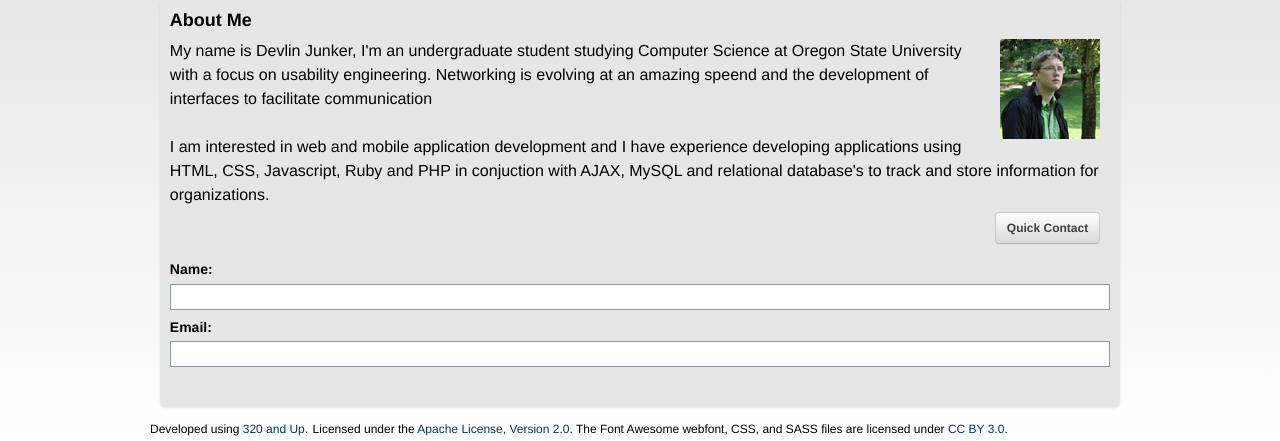
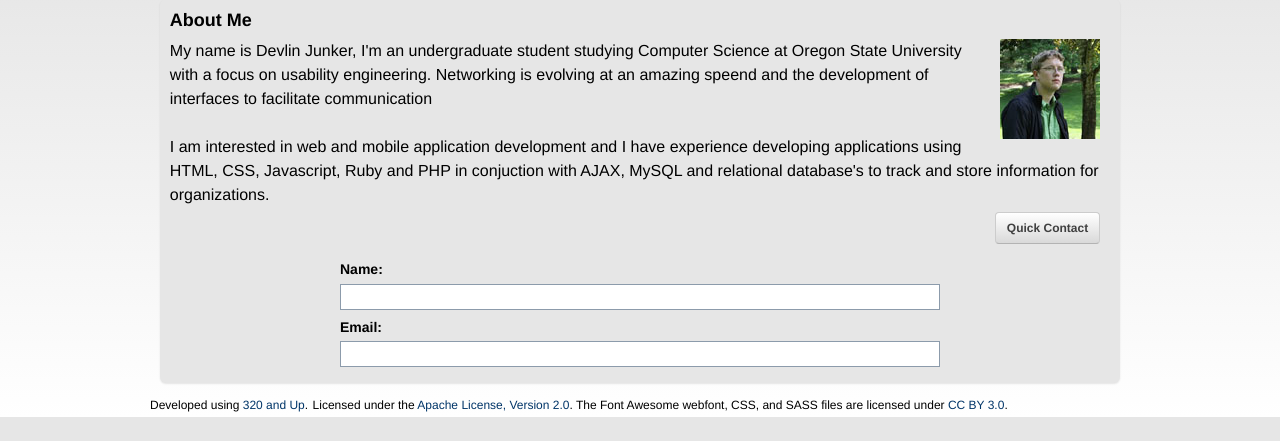
Before and after one commit to devlinjunker/design-junkie, a PHP site: page / in a window 1280 px wide. Shown: the part 734-1175 px from the top of the page. After the commit the page ends 1151 px from the top, so only its background shows below. Run offline with PHP 8.4, Linux system fonts and the light colour scheme; data that the repository does not hold is empty; some libraries are stand-ins or nearby versions.

Commit message:
form margin and width

```diff
--- a/sass/_320.scss
+++ b/sass/_320.scss
@@ -28,3 +28,7 @@
 		}
 	}
 }
+
+#quickcontact{
+	width: 100%;
+}
--- a/sass/_600.scss
+++ b/sass/_600.scss
@@ -43,3 +43,7 @@
 		margin : $baselineheight ($baselineheight / 2);
 	}
 }
+
+#quickcontact{
+	width: 600px;
+}
--- a/sass/_page.scss
+++ b/sass/_page.scss
@@ -22,4 +22,6 @@
 
 #quickcontact{
 	padding-top:50px;
+	width: 600px;
+	margin: auto;
 }
--- a/stylesheets/screen.css
+++ b/stylesheets/screen.css
@@ -2566,6 +2566,8 @@ html {
 /* line 23, C:/Users/Devlin/Dropbox/CS Stuff/Web Development/design-junkie/sass/_page.scss */
 #quickcontact {
   padding-top: 50px;
+  width: 600px;
+  margin: auto;
 }
 
 /* Modernizr =================================================== */
@@ -2641,6 +2643,11 @@ html {
     display: table-cell;
     text-align: center;
   }
+
+  /* line 32, C:/Users/Devlin/Dropbox/CS Stuff/Web Development/design-junkie/sass/_320.scss */
+  #quickcontact {
+    width: 100%;
+  }
 }
 @media only screen and (min-width: 600px) {
   /* line 3, C:/Users/Devlin/Dropbox/CS Stuff/Web Development/design-junkie/sass/_600.scss */
@@ -2692,4 +2699,9 @@ html {
     float: left;
     margin: 1.5em 0.75em;
   }
-}
+
+  /* line 47, C:/Users/Devlin/Dropbox/CS Stuff/Web Development/design-junkie/sass/_600.scss */
+  #quickcontact {
+    width: 600px;
+  }
+}
```
